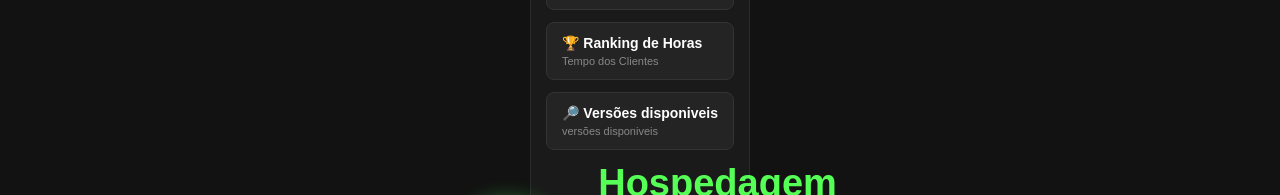
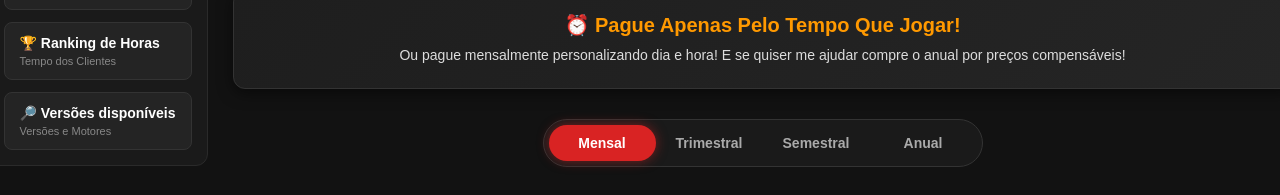
Before and after one commit to Meninotazz/Lotus-Hosting, a plain HTML site: page index.html in a window 1280 px wide. Shown: the part 205-400 px from the top of the page. Drawn offline with Linux system fonts and the light colour scheme.

```diff
--- a/index.html
+++ b/index.html
@@ -348,17 +348,18 @@
         <span class="subtext">Ajuda & Suporte</span>
       </a>
 
-      <!-- NOVO BOTÃO DO RANKING DE HORAS -->
+      <!-- BOTÃO RANKING DE HORAS -->
       <a href="painel/index.html" target="_blank" class="sidebar-btn">
         <span>🏆 Ranking de Horas</span>
         <span class="subtext">Tempo dos Clientes</span>
       </a>
 
-       <!-- NOVO BOTÃO DO PESQUISE MODULOS E VERSÕES -->
+      <!-- BOTÃO VERSÕES DISPONÍVEIS -->
       <a href="https://meninotazz.github.io/Schearch-versions-module/" target="_blank" class="sidebar-btn">
-  <span>🔎 Versões disponiveis</span>
-  <span class="subtext">versões disponiveis</span>
+        <span>🔎 Versões disponíveis</span>
+        <span class="subtext">Versões e Motores</span>
       </a>
+    </aside> <!-- FECHAMENTO ADICIONADO AQUI -->
 
     <!-- CONTEÚDO PRINCIPAL -->
     <main class="main-content">
```
Lines whose indentation alone changed are shown as unchanged.
